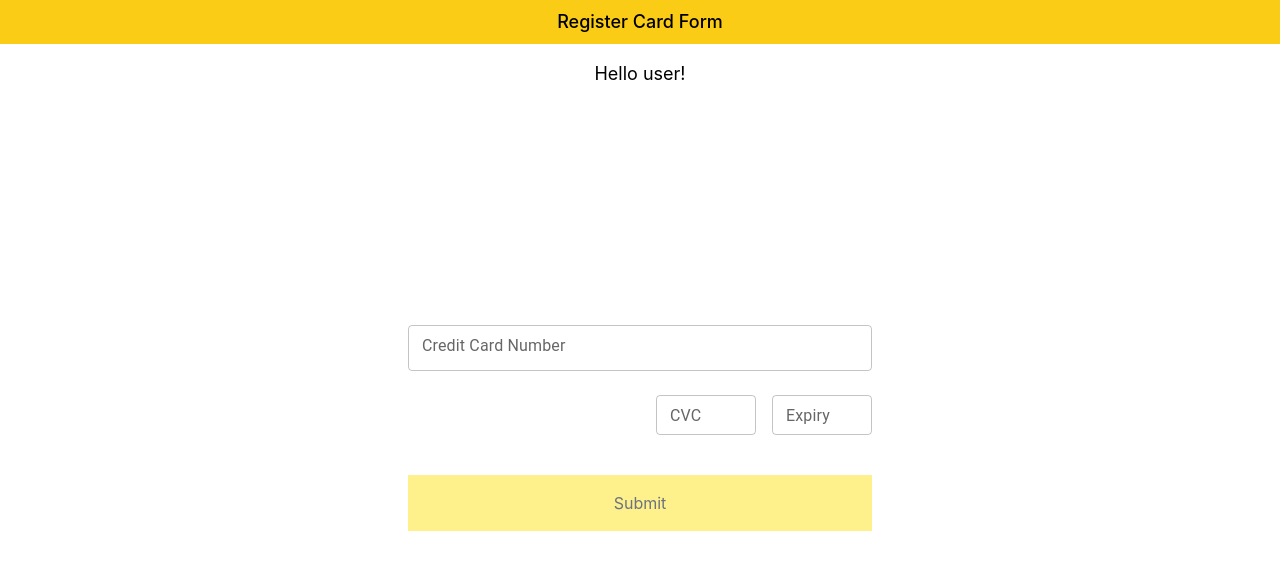
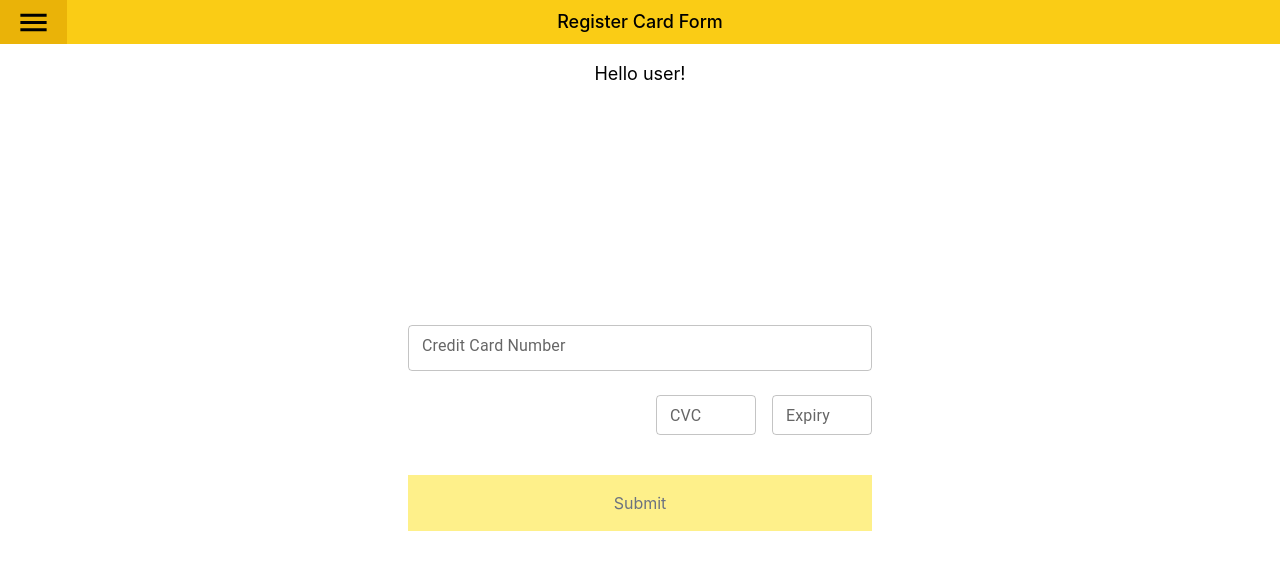
Before and after one commit to cnzlizhong/react-register-card-app, a React (Create React App) app: page / in a window 1280 px wide. Shown: the top 570 px of the page. Built offline with nearby package versions, Linux system fonts and the light colour scheme.

Commit message:
Add AppContext and implement menu component

```diff
--- a/package.json
+++ b/package.json
@@ -5,6 +5,7 @@
   "dependencies": {
     "@emotion/react": "^11.8.2",
     "@emotion/styled": "^11.8.1",
+    "@mui/icons-material": "^5.5.1",
     "@mui/material": "^5.5.2",
     "@testing-library/jest-dom": "^5.16.3",
     "@testing-library/react": "^12.1.4",
--- a/src/App.tsx
+++ b/src/App.tsx
@@ -1,12 +1,23 @@
-import React from "react";
+import { useEffect } from "react";
+import Menu from "./components/Menu";
 import RegisterCard from "./components/RegisterCard/RegisterCard";
+import { useAppContext } from "./store/AppContext";
 
 function App() {
-	return (
-		<div className="w-full h-full flex">
-			<RegisterCard />
-		</div>
-	);
+  const { setUserName } = useAppContext();
+
+  useEffect(() => {
+    setUserName("Eric");
+    // Only want the setUserName on app loaded.
+    // eslint-disable-next-line react-hooks/exhaustive-deps
+  }, []);
+
+  return (
+    <div className="w-full h-full relative">
+      <Menu />
+      <RegisterCard />
+    </div>
+  );
 }
 
 export default App;
--- /dev/null
+++ b/src/components/Menu.tsx
@@ -0,0 +1,16 @@
+import { useAppContext } from "../store/AppContext";
+import Header from "./shared/Header";
+
+const showMenuStyle = "left-0 opacity-100";
+const hideMenuStyle = "-left-full opacity-0";
+const Menu = () => {
+  const {menuShown} = useAppContext();
+  return (
+    <div className={`absolute top-0 w-full h-full flex flex-col z-50 shadow-md border-r border-gray-300 transition-all duration-300 ${menuShown ? showMenuStyle : hideMenuStyle}`}>
+      <Header headerText="Menu" isMenuHeader />
+      <nav className="flex-grow bg-white flex justify-center items-center">Menu content</nav>
+    </div>
+  );
+};
+
+export default Menu;
--- a/src/components/shared/Header.tsx
+++ b/src/components/shared/Header.tsx
@@ -1,6 +1,18 @@
-const Header = ({ headerText }: { headerText: string }) => {
+import MenuIcon from "@mui/icons-material/Menu";
+import ArrowBackIcon from "@mui/icons-material/ArrowBack";
+import { useAppContext } from "../../store/AppContext";
+
+const Header = ({ headerText, isMenuHeader = false }: { headerText: string, isMenuHeader?: boolean }) => {
+  const { toggleMenu } = useAppContext();
   return (
-    <div className="w-full flex items-center justify-center bg-yellow-400">
+    <div className="w-full flex items-center justify-center bg-yellow-400 relative">
+      <div className="absolute left-0 p-4 h-full flex items-center cursor-pointer hover:bg-yellow-500" onClick={toggleMenu}>
+        {isMenuHeader ? (
+          <ArrowBackIcon fontSize="large" />
+        ) : (
+          <MenuIcon fontSize="large" />
+        )}
+      </div>
       <h1 className="p-2 text-lg font-medium">{headerText}</h1>
     </div>
   );
--- a/src/index.tsx
+++ b/src/index.tsx
@@ -1,14 +1,17 @@
-import React from 'react';
-import ReactDOM from 'react-dom';
-import './index.css';
-import App from './App';
-import reportWebVitals from './reportWebVitals';
+import React from "react";
+import ReactDOM from "react-dom";
+import "./index.css";
+import App from "./App";
+import reportWebVitals from "./reportWebVitals";
+import { AppContextProvider } from "./store/AppContext";
 
 ReactDOM.render(
   <React.StrictMode>
-    <App />
+    <AppContextProvider>
+      <App />
+    </AppContextProvider>
   </React.StrictMode>,
-  document.getElementById('root')
+  document.getElementById("root")
 );
 
 // If you want to start measuring performance in your app, pass a function
--- /dev/null
+++ b/src/store/AppContext.tsx
@@ -0,0 +1,33 @@
+import { createContext, ReactNode, useCallback, useContext, useState } from "react";
+
+type AppContextType = {
+  menuShown: boolean;
+  toggleMenu: () => void;
+  userName: string | undefined;
+  setUserName: (userName: string) => void;
+};
+
+const AppContext = createContext<AppContextType | undefined>(undefined);
+
+export const AppContextProvider = ({
+  children,
+}: {
+  children: ReactNode;
+}): JSX.Element => {
+  const [menuShown, setMenuShown] = useState(false);
+  const [userName, setUserName] = useState<string | undefined>();
+  const toggleMenu = useCallback(
+    () => {
+      setMenuShown((value) => !value);
+    },
+    [],
+  );
+
+  return <AppContext.Provider value={{menuShown, toggleMenu, userName, setUserName}}>{children}</AppContext.Provider>;
+};
+
+export const useAppContext = (): AppContextType => {
+    const appContext = useContext(AppContext);
+    if (!appContext) throw new Error('Cannot use AppContext outside of its Provider');
+    return appContext;
+}
```
Also changed, not shown: 1 other file (tests, documents, lock files or other folders).
